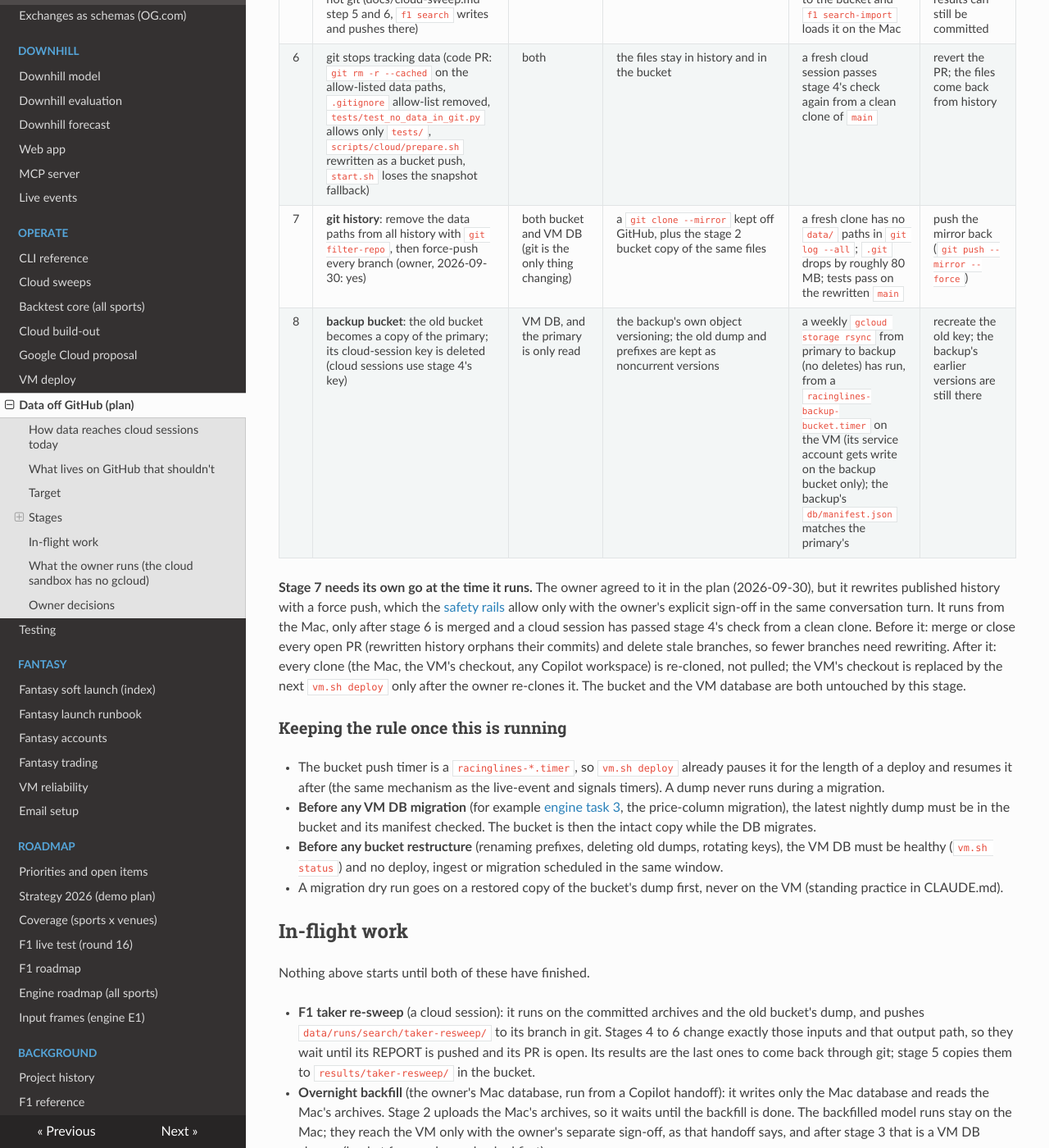
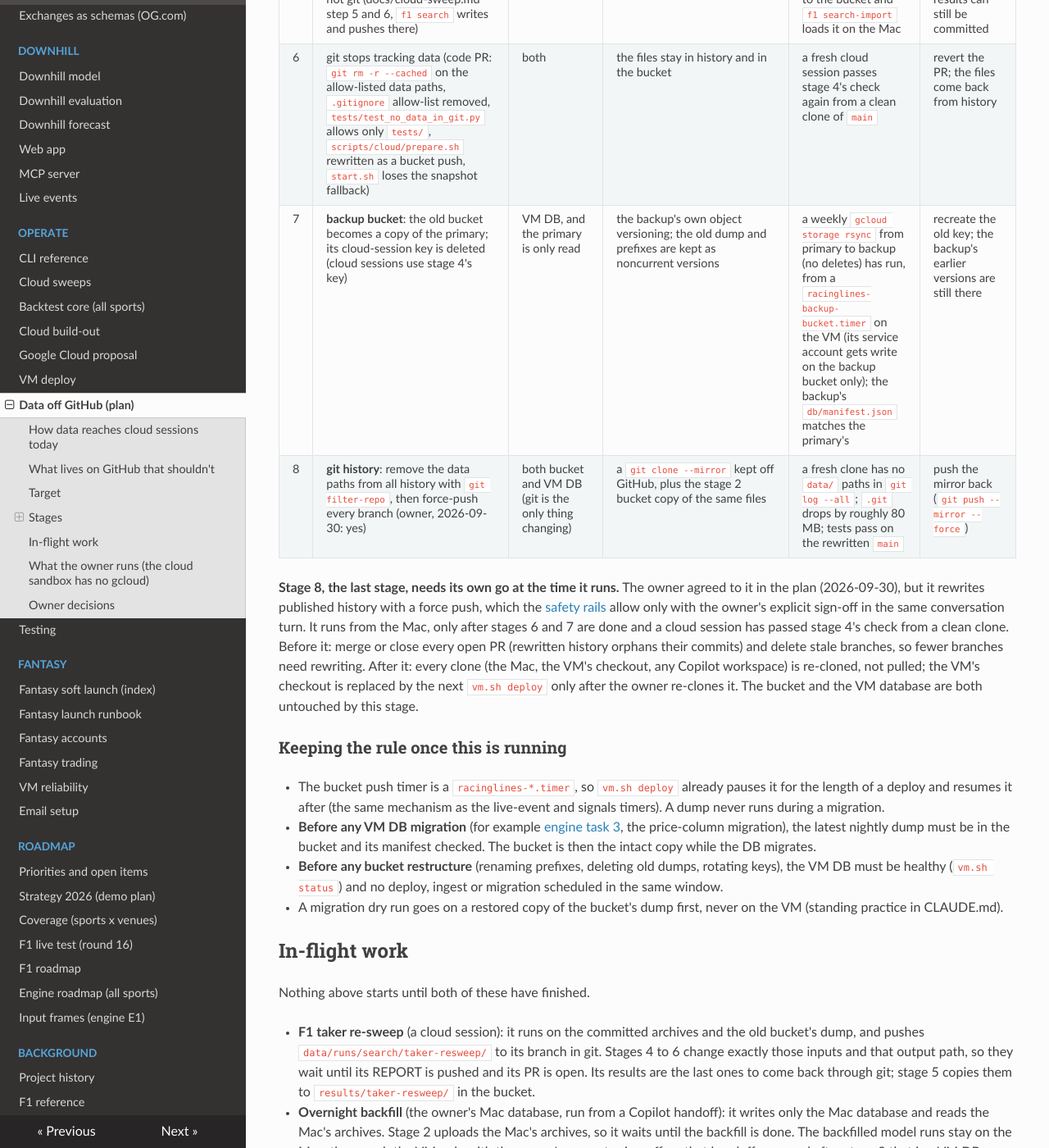
Before and after one commit to lalligagger/racinglines-public, an MkDocs documentation site: the page built from docs/data-off-github.md, in a window 1280 px wide and 1400 px high, scrolled down 3313 px. Shown: the whole window at 82% size. Built offline with MkDocs 1.6.1, drawn with Linux system fonts in a browser that asks for light colours; nearby versions of some CDN libraries; some of the changed text lies outside the part shown.

Commit message:
Docs: history purge becomes the last stage of the data-off-GitHub plan
Co-Authored-By: Claude Opus 5.5 <noreply@anthropic.com>
Claude-Session: https://claude.ai/code/session_012hAV9M8MhM7uE2YEGv2D2J

```diff
--- a/docs/data-off-github.md
+++ b/docs/data-off-github.md
@@ -90,14 +90,14 @@ database; and for the bucket, no uploads, deletes or key changes.
 | 4 | cloud sessions read the VM bucket (code PR: `bucket.py pull` gains `raw/f1` and the manifest check; new service account and HMAC key; cloud environment variables switched) | VM DB (untouched); bucket (only read) | the old key and old bucket stay as they are | a cloud session with `data/raw/f1` and `data/archive/*` deleted from its checkout runs `start.sh`, `racinglines check --offline`, and a 2-job F1 baseline sweep on both venues; baselines recorded as the new reference | switch the three environment variables back to the old key; git still holds the files |
 | 5 | sweep results go to `results/<name>/` in the bucket, not git (docs/cloud-sweep.md step 5 and 6, `f1 search` writes and pushes there) | both | none: it only adds objects | one cloud sweep pushes its progress to the bucket and `f1 search-import` loads it on the Mac | revert the docs PR; results can still be committed |
 | 6 | git stops tracking data (code PR: `git rm -r --cached` on the allow-listed data paths, `.gitignore` allow-list removed, `tests/test_no_data_in_git.py` allows only `tests/`, `scripts/cloud/prepare.sh` rewritten as a bucket push, `start.sh` loses the snapshot fallback) | both | the files stay in history and in the bucket | a fresh cloud session passes stage 4's check again from a clean clone of `main` | revert the PR; the files come back from history |
-| 7 | **git history**: remove the data paths from all history with `git filter-repo`, then force-push every branch (owner, 2026-09-30: yes) | both bucket and VM DB (git is the only thing changing) | a `git clone --mirror` kept off GitHub, plus the stage 2 bucket copy of the same files | a fresh clone has no `data/` paths in `git log --all`; `.git` drops by roughly 80 MB; tests pass on the rewritten `main` | push the mirror back (`git push --mirror --force`) |
-| 8 | **backup bucket**: the old bucket becomes a copy of the primary; its cloud-session key is deleted (cloud sessions use stage 4's key) | VM DB, and the primary is only read | the backup's own object versioning; the old dump and prefixes are kept as noncurrent versions | a weekly `gcloud storage rsync` from primary to backup (no deletes) has run, from a `racinglines-backup-bucket.timer` on the VM (its service account gets write on the backup bucket only); the backup's `db/manifest.json` matches the primary's | recreate the old key; the backup's earlier versions are still there |
+| 7 | **backup bucket**: the old bucket becomes a copy of the primary; its cloud-session key is deleted (cloud sessions use stage 4's key) | VM DB, and the primary is only read | the backup's own object versioning; the old dump and prefixes are kept as noncurrent versions | a weekly `gcloud storage rsync` from primary to backup (no deletes) has run, from a `racinglines-backup-bucket.timer` on the VM (its service account gets write on the backup bucket only); the backup's `db/manifest.json` matches the primary's | recreate the old key; the backup's earlier versions are still there |
+| 8 | **git history**: remove the data paths from all history with `git filter-repo`, then force-push every branch (owner, 2026-09-30: yes) | both bucket and VM DB (git is the only thing changing) | a `git clone --mirror` kept off GitHub, plus the stage 2 bucket copy of the same files | a fresh clone has no `data/` paths in `git log --all`; `.git` drops by roughly 80 MB; tests pass on the rewritten `main` | push the mirror back (`git push --mirror --force`) |
 
-**Stage 7 needs its own go at the time it runs.** The owner agreed to it in the plan (2026-09-30), but it
+**Stage 8, the last stage, needs its own go at the time it runs.** The owner agreed to it in the plan (2026-09-30), but it
 rewrites published history with a force push, which the
 [safety rails](https://github.com/lalligagger/racinglines/blob/main/CLAUDE.md#safety-rails-non-negotiable-carried-over-from-the-projects-own-rules)
 allow only with the owner's explicit sign-off in the same conversation turn. It runs from the Mac, only after
-stage 6 is merged and a cloud session has passed stage 4's check from a clean clone. Before it: merge or close
+stages 6 and 7 are done and a cloud session has passed stage 4's check from a clean clone. Before it: merge or close
 every open PR (rewritten history orphans their commits) and delete stale branches, so fewer branches need
 rewriting. After it: every clone (the Mac, the VM's checkout, any Copilot workspace) is re-cloned, not pulled;
 the VM's checkout is replaced by the next `vm.sh deploy` only after the owner re-clones it. The bucket and the
@@ -165,6 +165,6 @@ first; each PR carries its own command blocks. Stage 4's key needs the owner in
 ## Owner decisions
 
 Answered 2026-09-30: test fixtures and goldens stay in git; the old bucket is kept as a backup, not retired;
-history is purged (stage 7), with the force push signed off by the owner when it runs.
+history is purged as the last stage (stage 8), with the force push signed off by the owner when it runs.
 
-Still open: how often the backup bucket is refreshed (default weekly, stage 8).
+Still open: how often the backup bucket is refreshed (default weekly, stage 7).
```
Also changed, not shown: other parts of docs/data-off-github.md (+1 -1 lines).
